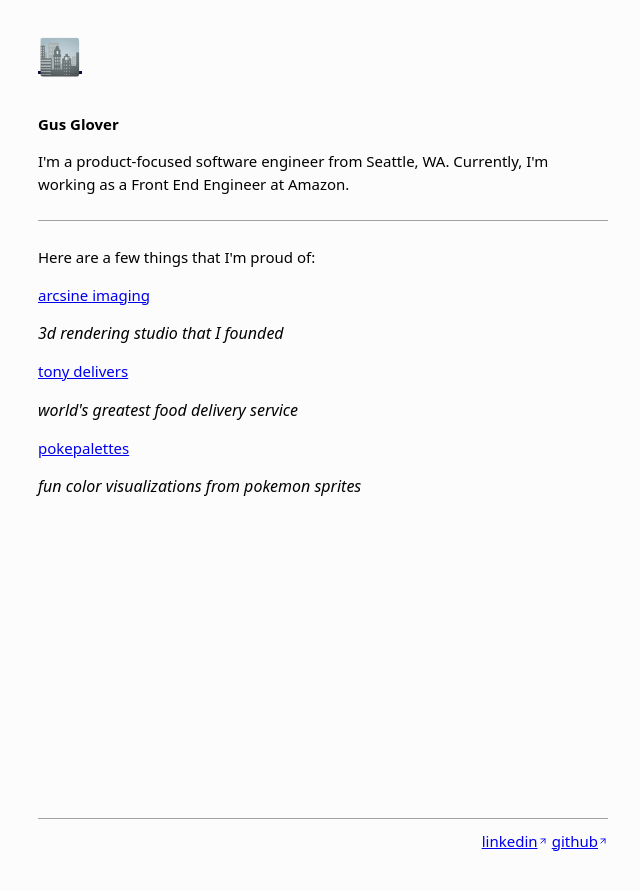
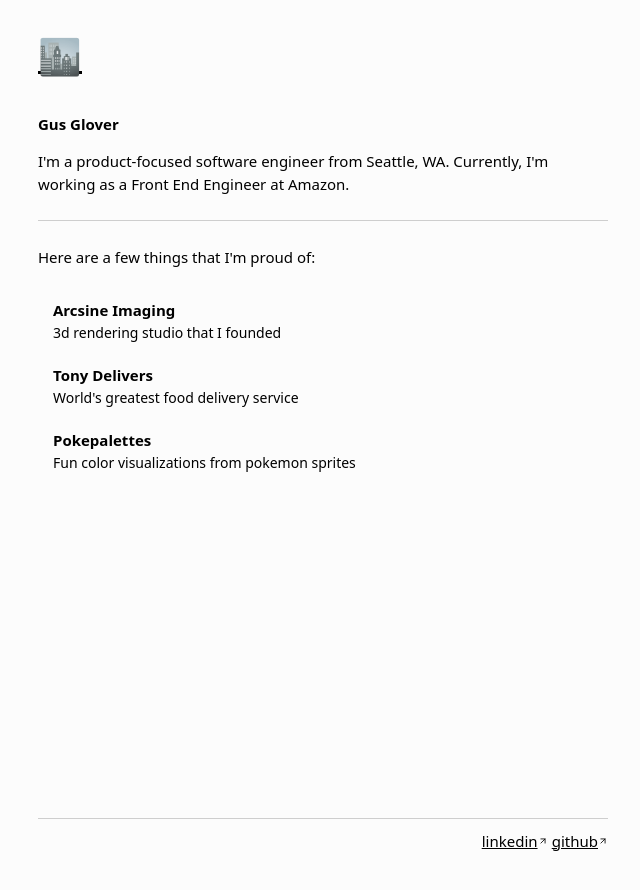
Before and after one commit to gglover/gus.city, a Jekyll site: the page built from index.html, in a window 1280 px wide. Shown: the top 890 px of the page, without its empty margins (317-957 px from the left). Built offline with Jekyll 4.4.1, drawn with Linux system fonts in a browser that asks for light colours.

Commit message:
Styles for front page

```diff
--- a/assets/base.css
+++ b/assets/base.css
@@ -8,8 +8,9 @@ html {
 
   --neutral-gray-1: #f6f6f6;
   --neutral-gray-2: #a2a2a2;
-  --neutral-gray-3: #e0e0e0;
+  --neutral-gray-3: #222222;
   --neutral-gray-4: #fcfcfc;
+  --neutral-gray-5: #cecece;
 }
 
 body {
@@ -33,13 +34,14 @@ h1, h2, h3, h4, h5, h6 {
 
 p, a {
   font-size: var(--space);
+  color: inherit;
 }
 
 hr {
   display: block;
   height: 1px;
   border: 0;
-  border-top: 1px solid var(--neutral-gray-2);;
+  border-top: 1px solid var(--neutral-gray-5);
   margin: var(--space-sm) 0;
   padding: 0;
 }
@@ -83,9 +85,40 @@ footer {
   }
 }
 
+.time-stamp {
+  font-size: 12px;
+  font-style: italic;
+}
+
 .external-link {
   display: inline-flex;
   align-items: center;
+}
+
+.project-list {
+  padding: var(--space-xs) 0;
+}
+
+.project {
+  padding: var(--space-sm) var(--space);
+  border-radius: var(--space-sm);
+  width: fit-content;
+  transition: background-color 200ms linear;
+  cursor: pointer;
+
+  span {
+    font-size: 14px;
+  }
+}
+
+.project-list a {
+  width: fit-content;
+  text-decoration: none;
+  display: block;
+}
+
+.project:hover {
+  background-color: var(--neutral-gray-1);
 }
 
 /** CSS Reset **/
--- a/index.html
+++ b/index.html
@@ -10,11 +10,25 @@ layout: default
 
 <p>Here are a few things that I'm proud of:</p>
 
-<a href="/arcsine-imaging">arcsine imaging</a>
-<em>3d rendering studio that I founded</em>
+<div class="project-list">
+  <a href="/arcsine-imaging">
+    <div class="project">
+      <h3>Arcsine Imaging</h3>
+      <span>3d rendering studio that I founded</span>
+    </div>
+  </a>
 
-<a href="/tony-delivers">tony delivers</a>
-<em>world's greatest food delivery service</em>
+  <a href="/tony-delivers">
+    <div class="project">
+      <h3>Tony Delivers</h3>
+      <span>World's greatest food delivery service</span>
+    </div>
+  </a>
 
-<a href="/pokepalettes">pokepalettes</a>
-<em>fun color visualizations from pokemon sprites</em>
+  <a href="/pokepalettes">
+    <div class="project">
+      <h3>Pokepalettes</h3>
+      <span>Fun color visualizations from pokemon sprites</span>
+    </div>
+  </a>
+</div>
--- a/pages/arcsine.html
+++ b/pages/arcsine.html
@@ -5,9 +5,10 @@ permalink: /arcsine-imaging
 ---
 
 <h2>{% include external_link.html title='arcsineimaging.com' href='https://arcsineimaging.com' %}</h2>
+<div class="time-stamp">AUG 2023</div>
 
 <p>
-Arcsine Imaging was a hybrid software-photography studio I started with my good friend Dustin in 2020. We built an optimized 3D format for
+Arcsine Imaging was a hybrid software-photography studio I started with my good friend Dustin. We built an optimized 3D format for
 rendering physical objects the web. Here's a sample:
 </p>
 
--- a/pages/pokepalettes.html
+++ b/pages/pokepalettes.html
@@ -5,6 +5,7 @@ permalink: /pokepalettes
 ---
 
 <h2>{% include external_link.html title='pokepalettes.com' href='https://pokepalettes.com' %}</h2>
+<div class="time-stamp">NOV 2015</div>
 
 <p>
 A simple, one-page site that breaks down the color palettes used in pokemon sprites.
```
Also changed, not shown: pages/tony_delivers.html (+13 -6 lines).
